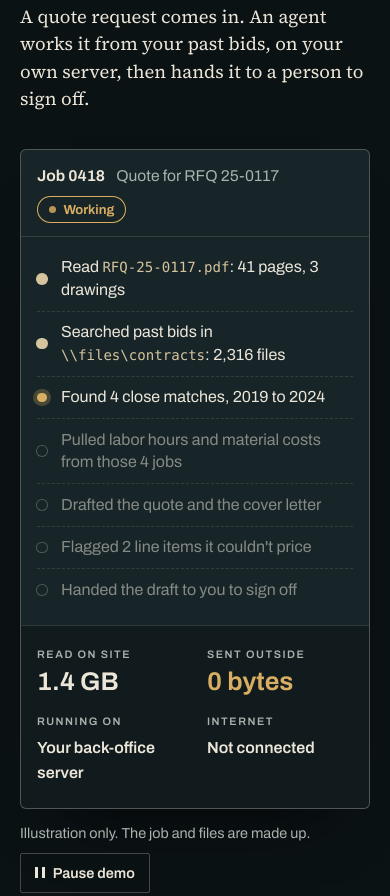
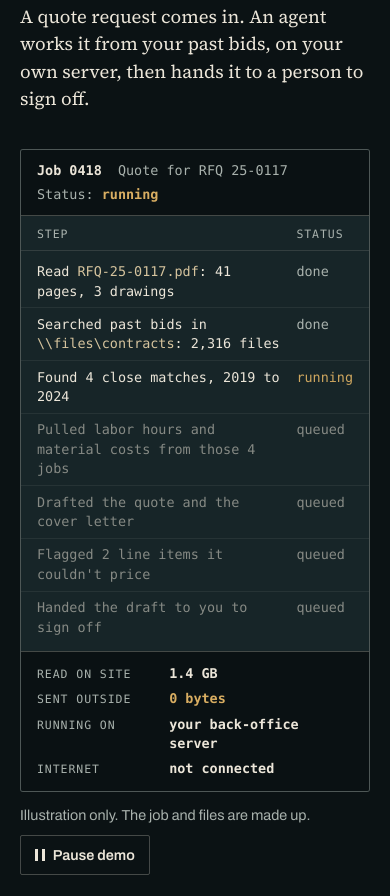
Before and after one commit to parker-deyoung/PAP_Landing, a plain HTML site: page local-ai/index.html in a window 390 px wide. Shown: the part 1966-2862 px from the top of the page. Drawn offline with Linux system fonts and the light colour scheme.

Commit message:
Local AI demo: plain job log instead of pills and dots
The sample job now reads like real job output: monospace columns (time, step,
read, sent out, status), status words instead of dot markers and a badge, and a
status bar with the totals. Columns drop out at tablet and phone widths.

Co-Authored-By: Claude Opus 5.5 <noreply@anthropic.com>

```diff
--- a/assets/css/local-ai.css
+++ b/assets/css/local-ai.css
@@ -225,126 +225,106 @@
   .ai-legend dd { margin-left: 3.5rem; }
 }
 
-/* ----- the demo: one job in the agent's log ----- */
+/* ----- the demo: one job, as its own log shows it. Plain rows, monospace columns,
+   status words instead of dots or badges, so it reads like real job output. Columns
+   step down with the width: all five from 52rem, no Read / Sent out below that,
+   and on small phones only the step and its status. ----- */
 .job { margin-top: clamp(2.25rem, 4vw, 3.5rem); }
 .job__stage { margin: 0; }
 .job__window {
+  --job-pad: clamp(1rem, 2.5vw, 1.5rem);
   overflow: hidden;
   border: 1px solid var(--rule-strong);
-  border-radius: 6px;
+  border-radius: 3px;
   background: var(--ground-high);
-  box-shadow: 0 40px 70px -50px #000;
+  font-family: var(--mono);
+  font-size: 0.9rem;
+  line-height: 1.45;
 }
 .job__bar {
   display: flex;
   flex-wrap: wrap;
-  align-items: center;
+  align-items: baseline;
   justify-content: space-between;
-  gap: 0.5rem 1rem;
-  padding: 0.8rem clamp(1rem, 2.5vw, 1.5rem);
-  border-bottom: 1px solid var(--rule);
-  font-family: var(--ui);
+  gap: 0.25rem 2ch;
+  padding: 0.7rem var(--job-pad);
+  border-bottom: 1px solid var(--rule-strong);
+  background: var(--ground-low);
 }
-.job__title { font-size: 0.98rem; font-weight: 650; }
-.job__sub { margin-left: 0.5rem; font-weight: 400; color: var(--bone-soft); }
-.job__state {
-  display: inline-flex;
-  align-items: center;
-  gap: 0.45rem;
-  padding: 0.2rem 0.75rem;
-  border-radius: 999px;
-  background: var(--bone);
-  color: var(--ground-low);
-  font-size: 0.82rem;
-  font-weight: 650;
+.job__title { font-weight: 600; }
+.job__sub { margin-left: 1ch; font-weight: 400; color: var(--bone-soft); }
+.job__state { color: var(--bone-soft); white-space: nowrap; }
+.job__state b { font-weight: 600; color: var(--bone); }
+.job__state b.is-working { color: var(--ochre); }
+
+/* the header row and each log row share one grid; ch is the mono's own width */
+.job__cols,
+.job__line {
+  display: grid;
+  grid-template-columns: minmax(0, 1fr) 7ch;
+  column-gap: 2ch;
+  padding-inline: var(--job-pad);
+}
+.job__time, .job__read, .job__sent { display: none; }
+@media (max-width: 29.99rem) { .job__window { font-size: 0.84rem; } }
+@media (min-width: 30rem) {
+  .job__cols, .job__line { grid-template-columns: 8ch minmax(0, 1fr) 7ch; }
+  .job__time { display: block; }
+}
+@media (min-width: 52rem) {
+  .job__cols, .job__line { grid-template-columns: 8ch minmax(0, 1fr) 6ch 8ch 7ch; }
+  .job__read, .job__sent { display: block; text-align: right; }
+}
+.job__cols { padding-block: 0.6rem 0.45rem; border-bottom: 1px solid var(--rule); }
+.job__cols span {
+  font-size: 0.72rem;
+  letter-spacing: 0.08em;
+  text-transform: uppercase;
+  color: var(--bone-soft);
   white-space: nowrap;
 }
-.job__state.is-working { background: transparent; color: var(--ochre); box-shadow: inset 0 0 0 1px currentColor; }
-.job__state.is-working::before {
-  content: "";
-  width: 0.45rem;
-  height: 0.45rem;
-  border-radius: 50%;
-  background: currentColor;
-  animation: job-blink 1.2s ease-in-out infinite;
+
+.job__log { list-style: none; margin: 0; padding: 0.3rem 0 0.5rem; }
+.job__line { align-items: baseline; padding-block: 0.4rem; transition: color 300ms ease; }
+.job__line + .job__line { border-top: 1px solid color-mix(in srgb, var(--rule) 55%, transparent); }
+.job__line .job__time,
+.job__line .job__read,
+.job__line .job__sent,
+.job__line .job__status { color: var(--bone-soft); font-variant-numeric: tabular-nums; white-space: nowrap; }
+.job__line code { font: inherit; color: var(--sand); overflow-wrap: anywhere; }
+/* playing: queued rows show dim with no numbers yet; the running row's time and status go ochre */
+.demo--live .job__line:not(.is-shown) { color: color-mix(in srgb, var(--bone) 52%, transparent); }
+.demo--live .job__line:not(.is-shown) :is(code, .job__status) { color: inherit; }
+.demo--live .job__line:not(.is-shown) :is(.job__time, .job__read, .job__sent) { visibility: hidden; }
+.job__line.is-current :is(.job__time, .job__status) { color: var(--ochre); }
+.job__line.is-current .job__status { animation: job-blink 1.2s ease-in-out infinite; }
+.is-paused .job__line.is-current .job__status { animation-play-state: paused; }
+@keyframes job-blink { 50% { opacity: 0.35; } }
+
+/* the window's status bar: totals and where it ran */
+.job__totals {
+  display: flex;
+  flex-wrap: wrap;
+  gap: 0.35rem 3ch;
+  margin: 0;
+  padding: 0.75rem var(--job-pad);
+  border-top: 1px solid var(--rule-strong);
+  background: var(--ground-low);
 }
-.is-paused .job__state::before { animation-play-state: paused; }
-@keyframes job-blink { 50% { opacity: 0.25; } }
-
-.job__body { display: grid; }
-@media (min-width: 52rem) { .job__body { grid-template-columns: minmax(0, 1fr) minmax(14rem, 17rem); } }
-
-.job__log {
-  list-style: none;
-  margin: 0;
-  padding: 0.6rem clamp(1rem, 2.5vw, 1.5rem) 0.9rem;
-  font-family: var(--ui);
-  font-size: 1rem;
-  line-height: 1.4;
-}
-.job__line {
-  display: grid;
-  grid-template-columns: 0.75rem 2.75rem minmax(0, 1fr);
-  column-gap: 0.75rem;
-  align-items: baseline;
-  padding-block: 0.6rem;
-  border-bottom: 1px dashed var(--rule);
-  transition: color 300ms ease;
-}
-.job__line:last-child { border-bottom: 0; }
-/* small phones: the clock times go, so the steps get the width */
-@media (max-width: 29.99rem) {
-  .job__line { grid-template-columns: 0.75rem minmax(0, 1fr); }
-  .job__time { display: none; }
-}
-.job__mark {
-  align-self: center;
-  width: 0.6rem;
-  height: 0.6rem;
-  border-radius: 50%;
-  background: var(--sand);
-  box-shadow: 0 0 0 1px var(--sand);
-}
-.job__time { font-family: var(--mono); font-size: 0.85rem; color: var(--bone-soft); font-variant-numeric: tabular-nums; }
-.job__line code { font-family: var(--mono); font-size: 0.88em; color: var(--sand); overflow-wrap: anywhere; }
-/* playing: the plan shows from the start, dim; each line lights up as it's worked */
-.demo--live .job__line:not(.is-shown) { color: color-mix(in srgb, var(--bone) 52%, transparent); }
-.demo--live .job__line:not(.is-shown) code { color: inherit; }
-.demo--live .job__line:not(.is-shown) .job__time { visibility: hidden; }
-.demo--live .job__line:not(.is-shown) .job__mark { background: transparent; box-shadow: 0 0 0 1px var(--rule-strong); }
-.job__line.is-current .job__mark { background: var(--ochre); box-shadow: 0 0 0 4px color-mix(in srgb, var(--ochre) 25%, transparent); }
-.job__line.is-current .job__time { color: var(--ochre); }
-
-.job__meters {
-  display: grid;
-  grid-template-columns: repeat(2, minmax(0, 1fr));
-  align-content: start;
-  gap: 1.1rem 1.5rem;
-  margin: 0;
-  padding: 1.25rem clamp(1rem, 2.5vw, 1.5rem) 1.4rem;
-  border-top: 1px solid var(--rule);
-  background: color-mix(in srgb, var(--ground-low) 45%, transparent);
-}
-@media (min-width: 52rem) {
-  .job__meters { grid-template-columns: minmax(0, 1fr); border-top: 0; border-left: 1px solid var(--rule); }
-}
-.job__meter dt {
-  font-family: var(--wide);
-  font-size: 0.68rem;
-  font-weight: 600;
-  font-stretch: 125%;
-  letter-spacing: 0.14em;
+.job__totals div { display: flex; align-items: baseline; gap: 1.5ch; }
+.job__totals dt {
+  font-size: 0.72rem;
+  letter-spacing: 0.08em;
   text-transform: uppercase;
   color: var(--bone-soft);
 }
-.job__meter dd { margin: 0.25rem 0 0; font-family: var(--ui); font-size: 1rem; font-weight: 600; }
-.job__meter--big dd {
-  font-size: clamp(1.6rem, 1.3rem + 1vw, 2.1rem);
-  font-weight: 650;
-  line-height: 1.1;
-  font-variant-numeric: tabular-nums;
+.job__totals dd { margin: 0; font-weight: 600; font-variant-numeric: tabular-nums; }
+.job__out dd { color: var(--ochre); }
+/* below the five-column view, one total per line with the values lined up */
+@media (max-width: 51.99rem) {
+  .job__totals div { flex-basis: 100%; }
+  .job__totals dt { flex: none; width: 7.5rem; }
 }
-.job__meter--out dd { color: var(--ochre); }
 
 .page-ai .demo__caption { color: var(--bone-soft); }
 .page-ai .demo__toggle { color: var(--bone); border-color: var(--rule-strong); }
--- a/assets/js/demos.js
+++ b/assets/js/demos.js
@@ -396,28 +396,35 @@
     }
   });
 
-  /* --- agent (local AI page): a quote request worked on the company's own server. The
-     plan shows from the start; each line lights up as it's worked while "Read on site"
-     climbs. "Sent outside" is never touched: it stays at 0 bytes. --- */
-  var JOB_AT = [0.5, 2.1, 3.9, 5.5, 7.4, 9, 10.4];          // when each log line starts
-  var JOB_MB = [46, 1180, 1420, 1860, 1890, 1900, 1900];    // total read once that line's done
+  /* --- agent (local AI page): a quote request worked on the company's own server, shown
+     as the job's log. Every step is listed from the start as queued; each one runs, then
+     reads done, while its Read column and "Read on site" climb. "Sent out" never moves
+     off 0 bytes. --- */
+  var JOB_AT = [0.5, 2.1, 3.9, 5.5, 7.4, 9, 10.4];          // when each log row starts
+  var JOB_MB = [46, 1180, 1420, 1860, 1890, 1900, 1900];    // total read once that row's done
   var JOB_DONE = 10.4;
+  function mbText(mb) { return mb < 1000 ? Math.round(mb) + " MB" : (mb / 1000).toFixed(1) + " GB"; }
   play("agent", {
     T: 16,
     STEPS: [0],
     KEYS: [15],
     render: function (t, el) {
-      var mb = 0;
+      var total = 0;
       for (var i = 0; i < JOB_AT.length; i++) {
-        var next = i + 1 < JOB_AT.length ? JOB_AT[i + 1] : JOB_DONE;
-        show(el["l" + (i + 1)], t >= JOB_AT[i]);
-        el["l" + (i + 1)].classList.toggle("is-current", t >= JOB_AT[i] && t < next);
-        mb += (JOB_MB[i] - (i ? JOB_MB[i - 1] : 0)) * ease(prog(t, JOB_AT[i], JOB_AT[i] + 1.3));
+        var n = i + 1;
+        var next = n < JOB_AT.length ? JOB_AT[n] : JOB_DONE;
+        var on = t >= JOB_AT[i], now = on && t < next;
+        var mb = (JOB_MB[i] - (i ? JOB_MB[i - 1] : 0)) * ease(prog(t, JOB_AT[i], JOB_AT[i] + 1.3));
+        show(el["l" + n], on);
+        el["l" + n].classList.toggle("is-current", now);
+        setText(el["s" + n], now ? "running" : on ? "done" : "queued");
+        setText(el["r" + n], mbText(mb));
+        total += mb;
       }
       var done = t >= JOB_DONE;
-      setText(el.state, done ? "Needs your OK" : "Working");
+      setText(el.state, done ? "needs your OK" : "running");
       el.state.classList.toggle("is-working", !done);
-      setText(el.read, mb < 1000 ? Math.round(mb) + " MB" : (mb / 1000).toFixed(1) + " GB");
+      setText(el.read, mbText(total));
     }
   });
 })();
--- a/local-ai/index.html
+++ b/local-ai/index.html
@@ -196,9 +196,10 @@
 
   <!-- ===================================================================
        3. A SAMPLE JOB (the page's one demo)
-       The "agent" scene in assets/js/demos.js. The agent's plan shows from the
-       start; each line lights up when it's done while "Read on site" climbs and
-       "Sent outside" stays at zero. With JS off every line shows done.
+       The "agent" scene in assets/js/demos.js, drawn as the job's own log: plain
+       rows and status words, no badges. Every step is listed from the start as
+       queued, then runs and reads done while its Read column and "Read on site"
+       climb; "Sent out" stays at 0 bytes. With JS off every row shows done.
        =================================================================== -->
   <section class="ai-section ai-section--band" id="job" aria-labelledby="job-title">
     <div class="page split">
@@ -216,35 +217,24 @@
         <div class="job__window" role="img" aria-label="Illustration of an AI agent working a quote request on a company's own server. It reads the 41-page request, searches 2,316 past bids on the file server, finds four close matches, pulls their labor hours and material costs, drafts the quote and cover letter, flags two line items it couldn't price, and hands the draft to a person to sign off. About 1.9 GB is read on site and nothing is sent outside.">
           <div class="job__bar" aria-hidden="true">
             <span class="job__title">Job 0418 <span class="job__sub">Quote for RFQ 25-0117</span></span>
-            <span class="job__state" data-el="state">Needs your OK</span>
+            <span class="job__state">Status: <b data-el="state">needs your OK</b></span>
           </div>
           <div class="job__body" aria-hidden="true">
+            <div class="job__cols"><span class="job__time">Time</span><span>Step</span><span class="job__read">Read</span><span class="job__sent">Sent out</span><span class="job__status">Status</span></div>
             <ol class="job__log" role="list">
-              <li class="job__line" data-el="l1"><span class="job__mark"></span><span class="job__time">8:02</span><span>Read <code>RFQ-25-0117.pdf</code>: 41 pages, 3 drawings</span></li>
-              <li class="job__line" data-el="l2"><span class="job__mark"></span><span class="job__time">8:03</span><span>Searched past bids in <code>\\files\contracts</code>: 2,316 files</span></li>
-              <li class="job__line" data-el="l3"><span class="job__mark"></span><span class="job__time">8:05</span><span>Found 4 close matches, 2019 to 2024</span></li>
-              <li class="job__line" data-el="l4"><span class="job__mark"></span><span class="job__time">8:06</span><span>Pulled labor hours and material costs from those 4 jobs</span></li>
-              <li class="job__line" data-el="l5"><span class="job__mark"></span><span class="job__time">8:11</span><span>Drafted the quote and the cover letter</span></li>
-              <li class="job__line" data-el="l6"><span class="job__mark"></span><span class="job__time">8:12</span><span>Flagged 2 line items it couldn't price</span></li>
-              <li class="job__line" data-el="l7"><span class="job__mark"></span><span class="job__time">8:12</span><span>Handed the draft to you to sign off</span></li>
+              <li class="job__line" data-el="l1"><span class="job__time">08:02:14</span><span>Read <code>RFQ-25-0117.pdf</code>: 41 pages, 3 drawings</span><span class="job__read" data-el="r1">46 MB</span><span class="job__sent">0 bytes</span><span class="job__status" data-el="s1">done</span></li>
+              <li class="job__line" data-el="l2"><span class="job__time">08:03:40</span><span>Searched past bids in <code>\\files\contracts</code>: 2,316 files</span><span class="job__read" data-el="r2">1.1 GB</span><span class="job__sent">0 bytes</span><span class="job__status" data-el="s2">done</span></li>
+              <li class="job__line" data-el="l3"><span class="job__time">08:05:02</span><span>Found 4 close matches, 2019 to 2024</span><span class="job__read" data-el="r3">240 MB</span><span class="job__sent">0 bytes</span><span class="job__status" data-el="s3">done</span></li>
+              <li class="job__line" data-el="l4"><span class="job__time">08:06:51</span><span>Pulled labor hours and material costs from those 4 jobs</span><span class="job__read" data-el="r4">440 MB</span><span class="job__sent">0 bytes</span><span class="job__status" data-el="s4">done</span></li>
+              <li class="job__line" data-el="l5"><span class="job__time">08:11:23</span><span>Drafted the quote and the cover letter</span><span class="job__read" data-el="r5">30 MB</span><span class="job__sent">0 bytes</span><span class="job__status" data-el="s5">done</span></li>
+              <li class="job__line" data-el="l6"><span class="job__time">08:12:05</span><span>Flagged 2 line items it couldn't price</span><span class="job__read" data-el="r6">10 MB</span><span class="job__sent">0 bytes</span><span class="job__status" data-el="s6">done</span></li>
+              <li class="job__line" data-el="l7"><span class="job__time">08:12:09</span><span>Handed the draft to you to sign off</span><span class="job__read" data-el="r7">0 MB</span><span class="job__sent">0 bytes</span><span class="job__status" data-el="s7">done</span></li>
             </ol>
-            <dl class="job__meters">
-              <div class="job__meter job__meter--big">
-                <dt>Read on site</dt>
-                <dd data-el="read">1.9 GB</dd>
-              </div>
-              <div class="job__meter job__meter--big job__meter--out">
-                <dt>Sent outside</dt>
-                <dd>0 bytes</dd>
-              </div>
-              <div class="job__meter">
-                <dt>Running on</dt>
-                <dd>Your back-office server</dd>
-              </div>
-              <div class="job__meter">
-                <dt>Internet</dt>
-                <dd>Not connected</dd>
-              </div>
+            <dl class="job__totals">
+              <div><dt>Read on site</dt><dd data-el="read">1.9 GB</dd></div>
+              <div class="job__out"><dt>Sent outside</dt><dd>0 bytes</dd></div>
+              <div><dt>Running on</dt><dd>your back-office server</dd></div>
+              <div><dt>Internet</dt><dd>not connected</dd></div>
             </dl>
           </div>
         </div>
```
